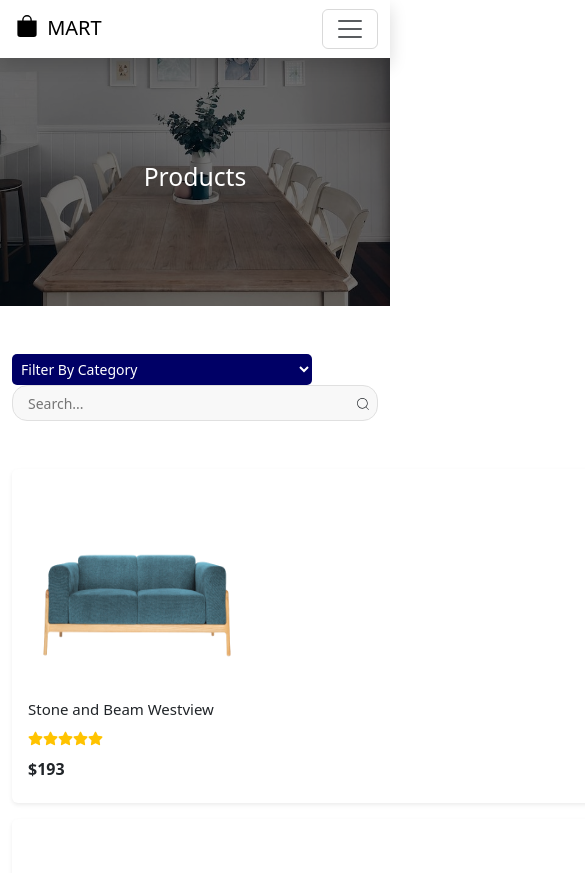
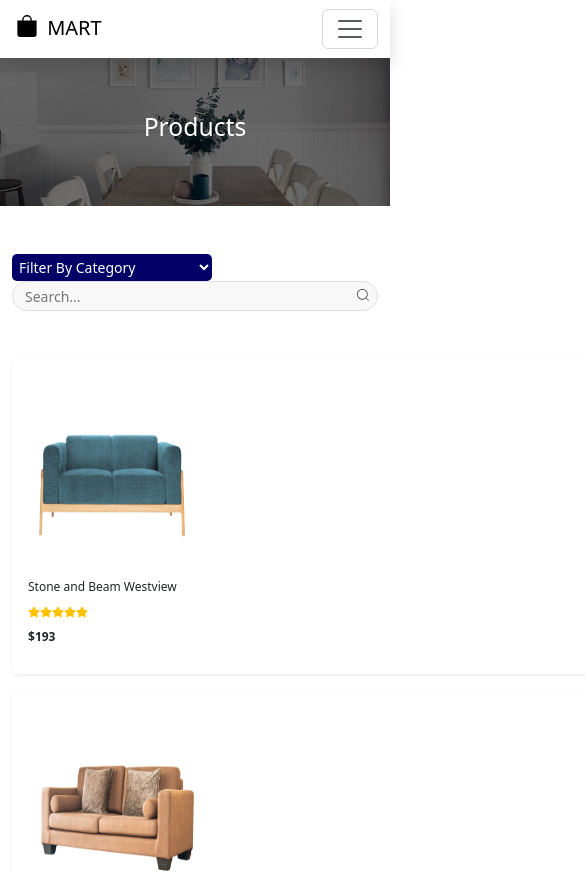
Before and after one commit to Anagha-Raghav/react-ecommerce-application, a React (Create React App) app: page /shop in a window 390 px wide. Shown: the top 873 px of the page, 585 px wide, since content can reach past the window. Built offline with nearby package versions, Linux system fonts and the light colour scheme.

Commit message:
ADDED: Responsive Shop Page

```diff
--- a/src/Components/Pages/Shop/Shop.css
+++ b/src/Components/Pages/Shop/Shop.css
@@ -101,3 +101,65 @@
   font-weight: bold;
   cursor: pointer;
 }
+
+@media screen and (max-width: 768px) {
+  .commonSection {
+    height: 150px;
+  }
+  .select {
+    width: 200px;
+    padding: 3px;
+  }
+  .searchBox input {
+    padding: 2px;
+  }
+  .productListSection .container img {
+    width: 200px;
+    height: 200px;
+    margin-top: 5px;
+  }
+  .productListSection .container {
+    width: 650px;
+  }
+  .productListSection .container .card-title {
+    font-size: 12px;
+  }
+  .productListSection .container .productRating {
+    font-size: 12px;
+  }
+  .productListSection .container .productPrice {
+    font-size: 12px;
+  }
+}
+@media screen and (max-width: 320px) {
+  .filterSection {
+    width: 900px;
+  }
+  .filterSection .container {
+    width: 650px;
+  }
+  .select {
+    width: 200px;
+  }
+  .searchBox input {
+    margin-top: 10px;
+    width: 50%;
+    margin-left: 50%;
+  }
+  .commonSection {
+    width: 900px;
+    height: 150px;
+  }
+  .productListSection .container img {
+    width: 400px;
+    height: 300px;
+    margin-left: 40px;
+  }
+  .productListSection .container .card {
+    width: 500px;
+    margin: auto;
+  }
+  .productListSection {
+    width: 900px;
+  }
+}
--- a/src/Components/Pages/Shop/Shop.js
+++ b/src/Components/Pages/Shop/Shop.js
@@ -18,8 +18,6 @@ const Shop = () => {
     toast.success("Product has been added to cart !");
   };
   const [productsData, setProductsData] = useState(products);
-
-
 
   const handleFilter = (e) => {
     const filterValue = e.target.value;
@@ -73,8 +71,8 @@ const Shop = () => {
       </div>
       <section className="filterSection">
         <div className="container">
-          <div className="row mt-5 pb-5">
-            <div className="col-md-4 ">
+          <div className="row mt-5 pb-5 ">
+            <div className="col-md-4 selectBox">
               <select className="select" onChange={handleFilter}>
                 <option disabled selected hidden>
                   Filter By Category
@@ -101,17 +99,17 @@ const Shop = () => {
           </div>
         </div>
       </section>
-      <section className="productListSection">
+      <section className="productListSection pb-5">
         <div className="container">
           <div className="row  g-3 justify-content-md-center">
             {productsData.length === 0 ? (
-              <h2 className="text-center">No products are found!</h2>
+              <h2 className="text-center pb-5">No products are found!</h2>
             ) : (
               productsData.map((item, index) => (
                 <div className="col-md-4 " key={index}>
                   <div className="card shadow-sm h-100 ">
-                  <Link to={`/singleproduct/${item.id}`}>
-                    <img src={item.imgUrl} alt={item.productName} />
+                    <Link to={`/singleproduct/${item.id}`}>
+                      <img src={item.imgUrl} alt={item.productName} />
                     </Link>
                     <div className="card-body">
                       <span className="wishIcon">
```
